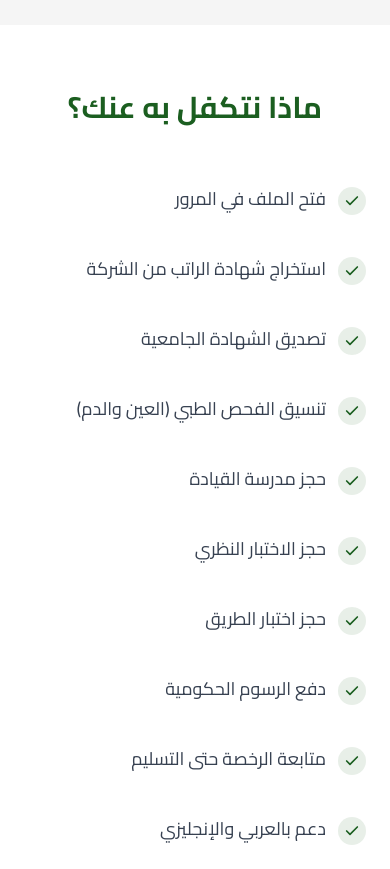
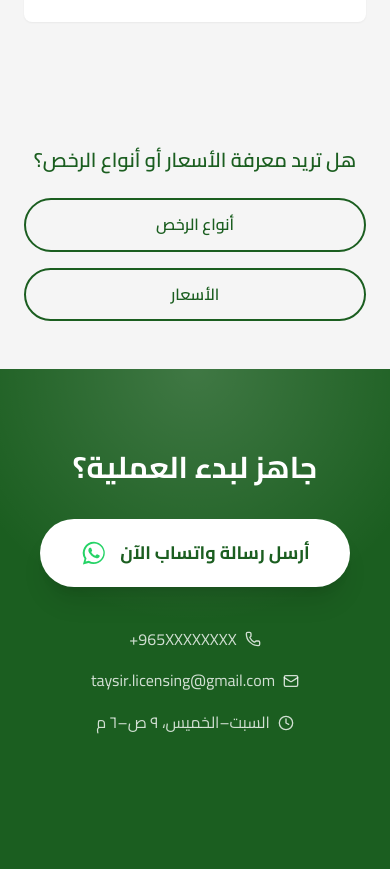
Before and after one commit to PLonyem/Kuwait, a Next.js app: page /ar in a window 390 px wide. Shown: the part 5489-6358 px from the top of the page. Built offline with nearby package versions, Linux system fonts and the light colour scheme.

Commit message:
Streamline homepage detail sections

```diff
--- a/app/[locale]/page.tsx
+++ b/app/[locale]/page.tsx
@@ -5,8 +5,6 @@ import Comparison from '@/components/Comparison';
 import FAQ from '@/components/FAQ';
 import FinalCTA from '@/components/FinalCTA';
 import Hero from '@/components/Hero';
-import LicenseCategoriesGrid from '@/components/LicenseCategoriesGrid';
-import PricingTable from '@/components/PricingTable';
 import ProcessTimeline from '@/components/ProcessTimeline';
 import Testimonials from '@/components/Testimonials';
 import TrustSignals from '@/components/TrustSignals';
@@ -14,6 +12,7 @@ import WhatWeHandle from '@/components/WhatWeHandle';
 import {emailAddress, phoneNumber} from '@/lib/contact';
 import {getPageLocale, type LocalePageProps} from '@/lib/locale';
 import {createPageMetadata, siteUrl} from '@/lib/seo';
+import {Link} from '@/navigation';
 
 export async function generateMetadata({params}: LocalePageProps): Promise<Metadata> {
   return createPageMetadata(await getPageLocale(params), 'home');
@@ -53,14 +52,35 @@ export default async function HomePage({params}: LocalePageProps) {
         <script key={index} type="application/ld+json" dangerouslySetInnerHTML={{__html: JSON.stringify(schema).replace(/</g, '\\u003c')}} />
       ))}
       <Hero />
-      <LicenseCategoriesGrid />
       <Comparison />
       <WhatWeHandle />
       <ProcessTimeline />
       <TrustSignals />
-      <PricingTable />
       <Testimonials />
       <FAQ />
+      <section className="bg-lightBg px-6 py-12 text-center">
+        <div className="mx-auto max-w-3xl">
+          <h2 className="mb-6 text-xl font-semibold text-primary md:text-2xl">
+            {t('wayfinding.headline')}
+          </h2>
+          <div className="flex flex-col justify-center gap-4 sm:flex-row">
+            <Link
+              href="/licenses"
+              locale={locale}
+              className="w-full rounded-full border-2 border-primary px-6 py-3 font-semibold text-primary outline-none transition-colors hover:bg-primary hover:text-white focus-visible:ring-4 focus-visible:ring-primary/25 focus-visible:ring-offset-2 sm:w-auto"
+            >
+              {t('wayfinding.licenseTypes')}
+            </Link>
+            <Link
+              href="/pricing"
+              locale={locale}
+              className="w-full rounded-full border-2 border-primary px-6 py-3 font-semibold text-primary outline-none transition-colors hover:bg-primary hover:text-white focus-visible:ring-4 focus-visible:ring-primary/25 focus-visible:ring-offset-2 sm:w-auto"
+            >
+              {t('wayfinding.pricing')}
+            </Link>
+          </div>
+        </div>
+      </section>
       <FinalCTA />
     </>
   );
--- a/messages/ar.json
+++ b/messages/ar.json
@@ -271,6 +271,11 @@
       }
     ]
   },
+  "wayfinding": {
+    "headline": "هل تريد معرفة الأسعار أو أنواع الرخص؟",
+    "licenseTypes": "أنواع الرخص",
+    "pricing": "الأسعار"
+  },
   "finalCta": {
     "headline": "جاهز لبدء العملية؟",
     "button": "أرسل رسالة واتساب الآن"
--- a/messages/en.json
+++ b/messages/en.json
@@ -271,6 +271,11 @@
       }
     ]
   },
+  "wayfinding": {
+    "headline": "Want to see pricing or license types?",
+    "licenseTypes": "License Types",
+    "pricing": "Pricing"
+  },
   "finalCta": {
     "headline": "Ready to Start the Process?",
     "button": "Send a WhatsApp Message Now"
```
